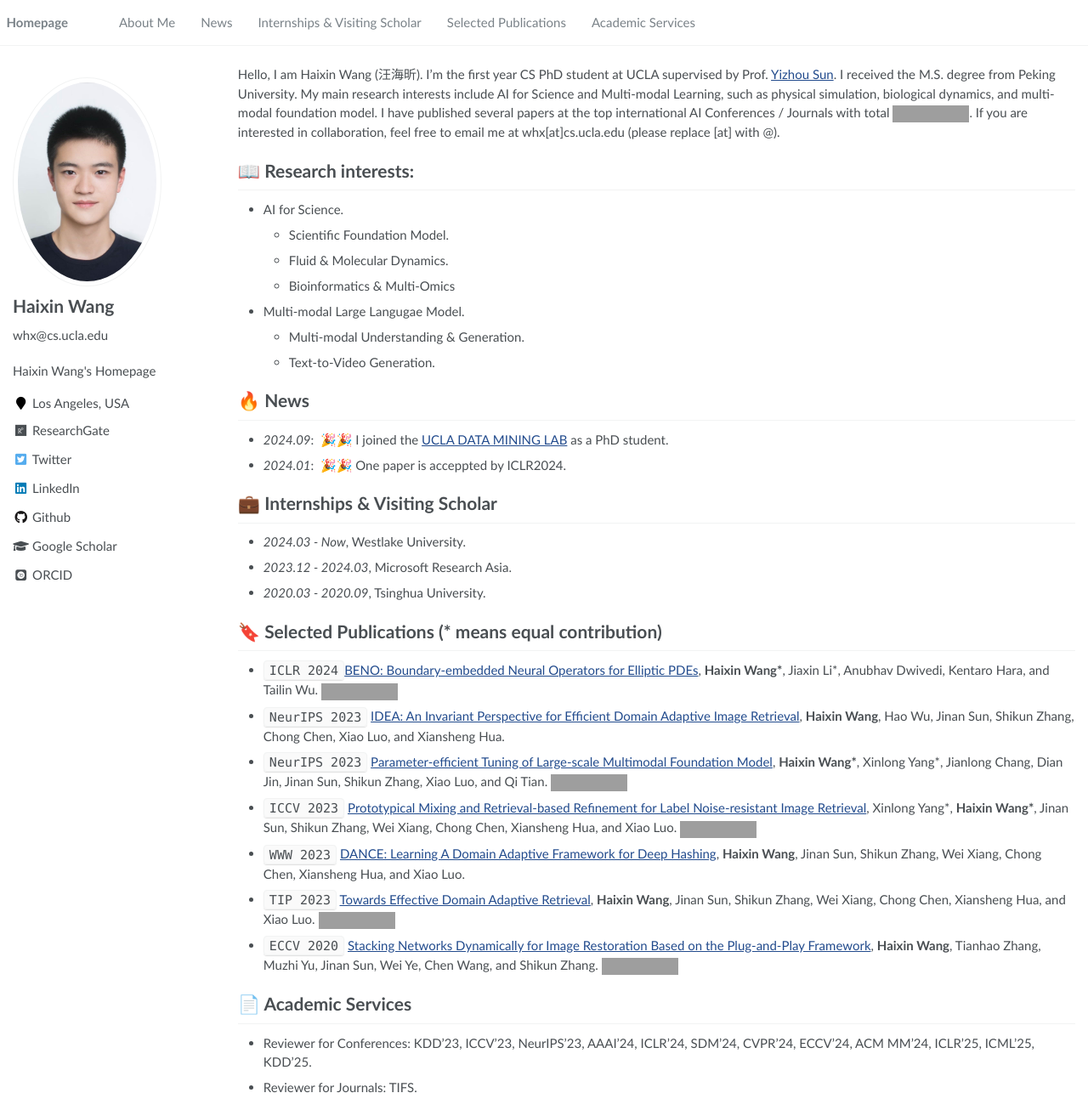
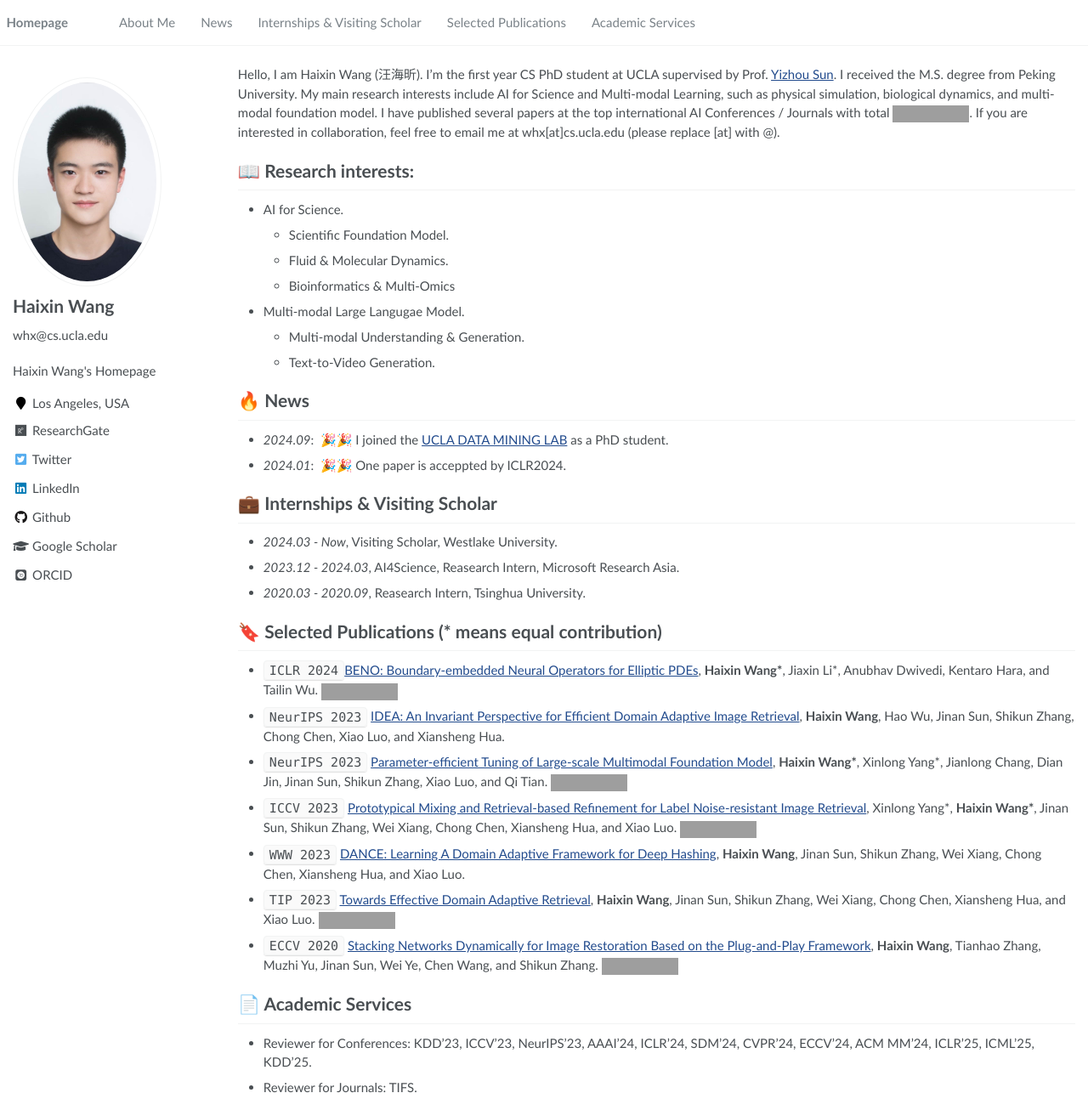
Before and after one commit to WillDreamer/WillDreamer.github.io, a Jekyll site: the page built from _pages/about.md, in a window 1280 px wide and 1306 px high. Shown: the whole window at 85% size. Built offline with Jekyll 4.4.1, drawn with Linux system fonts in a browser that asks for light colours; some web fonts are replaced; grey boxes are pictures that could not be loaded.

Commit message:
Update about.md

```diff
--- a/_pages/about.md
+++ b/_pages/about.md
@@ -34,9 +34,9 @@ Hello, I am Haixin Wang (汪海昕). I'm the first year CS PhD student at UCLA s
 
 
 # 💼 Internships &amp; Visiting Scholar
-- *2024.03 - Now*, Westlake University.
-- *2023.12 - 2024.03*, Microsoft Research Asia.
-- *2020.03 - 2020.09*, Tsinghua University.
+- *2024.03 - Now*, Visiting Scholar, Westlake University.
+- *2023.12 - 2024.03*, AI4Science, Reasearch Intern, Microsoft Research Asia.
+- *2020.03 - 2020.09*, Reasearch Intern, Tsinghua University.
 
 # 🔖 Selected Publications (* means equal contribution)
 - ``ICLR 2024``[BENO: Boundary-embedded Neural Operators for Elliptic PDEs](https://openreview.net/forum?id=ZZTkLDRmkg&referrer=%5BAuthor%20Console%5D(%2Fgroup%3Fid%3DICLR.cc%2F2024%2FConference%2FAuthors%23your-submissions)), **Haixin Wang\***, Jiaxin Li\*, Anubhav Dwivedi, Kentaro Hara, and Tailin Wu. [![](https://img.shields.io/github/stars/AI4Science-WestlakeU/beno?style=social&label=Code+Stars)](https://github.com/AI4Science-WestlakeU/beno)
```
